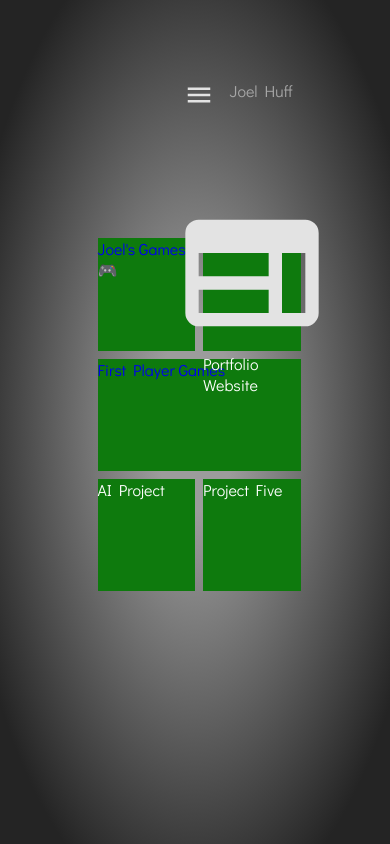
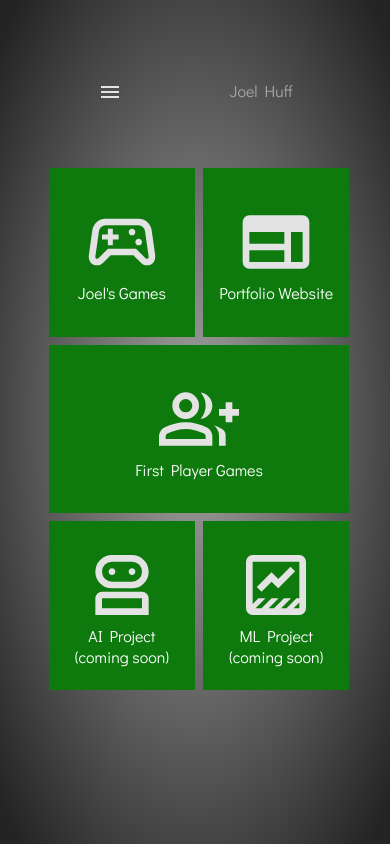
Before and after one commit to joel-huff/Portfolio-Website, a Flask app: page / in a window 390 px wide. Run offline with Flask 3, Linux system fonts and the light colour scheme.

Commit message:
Update breakpoints, div text for portfolio

```diff
--- /dev/null
+++ b/requirements.txt
@@ -0,0 +1,4 @@
+Flask==3.1.3
+flask_wtf==1.2.2
+python-dotenv==1.2.1
+WTForms==3.2.1
--- a/server.py
+++ b/server.py
@@ -7,7 +7,7 @@ from flask_wtf import FlaskForm
 from wtforms import StringField, SubmitField
 from wtforms.fields.simple import TextAreaField
 from wtforms.validators import DataRequired, Email, Length
-from wtforms.widgets.core import TextArea
+
 
 app = Flask(__name__)
 app.config['SECRET_KEY'] = os.getenv('FLASK_KEY')
@@ -60,7 +60,7 @@ def contact():
 
         return render_template('index.html', form=form)
     else:
-        print(form.errors)
+        print("An error has occurred")
 
 
 
--- a/static/script.js
+++ b/static/script.js
@@ -1,8 +1,10 @@
-const openAbout = document.getElementById("open_about");
+const open_about_topbar = document.getElementById("open_about_topbar");
+const open_about_sidebar = document.getElementById("open_about_sidebar");
 const about_modal_container = document.getElementById("about_modal_container");
 const about_close = document.getElementById("about_close");
 
 const openContact = document.getElementById("open_contact");
+const open_contact_sidebar = document.getElementById("open_contact_sidebar")
 const contact_modal_container = document.getElementById("contact_modal_container");
 const contact_close = document.getElementById("contact_close");
 
@@ -12,11 +14,16 @@ const portfolio_close = document.getElementById("portfolio_close");
 
 const openSidebar = document.getElementById("sidebar_button");
 const sidebar_display = document.getElementById("sidebar_menu");
+const closeSidebar = document.getElementById("close_menu");
 
 
 /*Open and closes about section*/
-openAbout.addEventListener("click", () => {
+open_about_topbar.addEventListener("click", () => {
     about_modal_container.classList.add("show");
+})
+open_about_sidebar.addEventListener("click", () => {
+    about_modal_container.classList.add("show");
+    sidebar_display.style.display = "none"
 })
 about_close.addEventListener("click", () => {
     about_modal_container.classList.remove("show");
@@ -26,11 +33,15 @@ about_close.addEventListener("click", () => {
 openContact.addEventListener("click", () => {
     contact_modal_container.classList.add("show");
 })
+open_contact_sidebar.addEventListener("click", () => {
+    contact_modal_container.classList.add("show")
+    sidebar_display.style.display = "none"
+})
 contact_close.addEventListener("click", () => {
     contact_modal_container.classList.remove("show");
 })
 
-/*Open and closes contact */
+/*Open and closes portfolio */
 openPortfolio.addEventListener("click", () => {
     portfolio_modal_container.classList.add("show");
 })
@@ -39,8 +50,9 @@ portfolio_close.addEventListener("click", () => {
 })
 
 // Opens the sidebar
-
 openSidebar.addEventListener("click", () => {
     sidebar_display.style.display = "flex"
-
 })
+closeSidebar.addEventListener("click", () => {
+    sidebar_display.style.display = "none"
+})
--- a/static/style.css
+++ b/static/style.css
@@ -3,48 +3,55 @@
 *{
     font-family: "Didact Gothic", sans-serif;
 }
+header {
+    width: 50vw;
+    margin-top: 5rem;
+    margin-left: 0;
+    margin-right: 0;
+    align-items: start;
+}
+
 body{
     height: 100vh;
     width: 100vw;
     background: radial-gradient(#9c9c9c 15%, #242424 85%) no-repeat;
-    font-size: 16px;
     display: flex;
     flex-direction: column;
     align-items: center;
     padding: 0;
     margin: 0;
 }
-header {
-    grid-row: 1;
-    grid-column: 2;
-    height: auto;
-    width: 50vw;
-    margin-top: 5rem;
-    margin-bottom: 3rem;
-    margin-left: 0;
-    margin-right: 0;
-    align-items: start;
-}
+
 .profile{
     display: flex;
     justify-content: flex-end;
-    margin-bottom: 5rem;
-    gap: 1rem;
+    margin-bottom: 4rem;
 }
-.profile img{
-    height: 30px;
-    width: 30px;
+main div {
+    background-color: #0E7A0D;
+    color: white;
 }
+
+.container {
+    margin: 0;
+    padding: 0;
+    display:grid;
+    gap: 0.5rem;
+}
+
+.back-icon{
+    display: inline-flex;
+}
+
+.back-icon:hover{
+    cursor: pointer;
+}
+
 a {
     text-decoration: none;
 }
-/*a:visited {*/
-/*    color: #0E7A0D;*/
-/*}*/
 
-.profile h1 {
-    font-size: 1rem;
-}
+
 li{
     list-style: none;
     text-decoration: none;
@@ -65,26 +72,11 @@ li a {
 }
 
 
-main div {
-    background-color: #0E7A0D;
-    color: white;
-}
 
-
-.container {
-    margin: 0;
-    padding: 0;
-    height: 40vh;
-    width: 50vw;
-    display:grid;
-    gap: 0.5rem;
-}
 
 .modal-container {
     position:fixed;
     background-color: rgba(0, 0, 0, 0.85);
-    top: 0;
-    left: 0;
     height: 100vh;
     width: 100vw;
     display: flex;
@@ -172,11 +164,47 @@ main div {
     justify-content: flex-start;
     box-shadow: -10px 0 10px rgba(0, 0, 0, 0.1);
     display:none;
+    padding-top: 2rem;
+    gap: 1rem;
+}
+.modal {
+    width: 25%;
+    height: 50%;
+    overflow-y: auto;
+    -ms-overflow-style: none;
+    scrollbar-width:none;
 }
 
-#sidebar-games {
+
+#sidebar_button:hover {
+    cursor: pointer;
+}
+.web-icon{
+    width: 10rem;
+    height: 10rem;
     display: flex;
-    justify-content: flex-end;
+    justify-content: center;
+    align-content: center;
+}
+.open_project{
+    display: flex;
+    flex-direction: column;
+    justify-content: center;
+    align-items: center;
+    text-align: start;
+}
+.open_project:hover{
+    cursor: pointer;
+}
+
+#link-back{
+    display: flex;
+    flex-direction: row;
+    gap: 10rem;
+}
+div p{
+    margin-top: 0;
+    margin-bottom: 0;
 }
 
 /* Extra small devices (phones, 600px and down) */
@@ -184,35 +212,42 @@ main div {
     #divtwo{
         grid-column: span 2;
         grid-row: 2;
-}
+    }
     .container{
         grid-template-columns: 50% 50%;
         grid-template-rows: 33.33% 33.3% 33.33%;
+        font-size: 1rem;
+        height: 60vh;
+        width: 75vw;
     }
 
     .top_menu{
         display: none;
     }
+    .profile{
+        justify-content: space-between;
+    }
+    header{
+        margin-bottom: 0;
+    }
 
+    body {
+        background: radial-gradient(#9c9c9c 5%, #242424 95%) no-repeat;
+    }
+    .web-icon{
+        width: 5rem;
+        height: 5rem;
+    }
+    #contact_display{
+        height: 50vh;
+        width: 75vw;
+    }
+    .modal{
+        height: 85vh;
+        width: 95vw;
+        border-radius: 15px;
+    }
 }
-#sidebar_button:hover {
-    cursor: pointer;
-}
-#web-icon{
-    width: 10rem;
-    height: 10rem;
-    display: flex;
-    justify-content: center;
-    align-content: center;
-}
-#open_portfolio{
-    display: flex;
-    flex-direction: column;
-    justify-content: center;
-    align-items: center;
-    text-align: start;
-}
-
 
 /* Small devices (portrait tablets and large phones, 600px and up) */
 @media only screen and (min-width: 600px) {
--- a/templates/index.html
+++ b/templates/index.html
@@ -15,43 +15,62 @@
             <div class="profile">
                 <img id="sidebar_button" src="/static/images/dropdown.svg" alt="" >
                 <a class="list" href= "https://www.trueachievements.com/gamer/Bort+Sampson-555">Joel Huff</a>
-
             </div>
             <ul id="sidebar_menu">
-                <li class="list" id="open_about">about</li>
+                <li class="back-icon" id="close_menu"><img src="/static/images/back.svg" alt="">ack</li>
+                <li class="list" id="open_about_sidebar">about</li>
+                <li ><a class="list" href="https://github.com/joel-huff" target="_blank">github</a></li>
+                <li><a class="list" href="https://docs.google.com/document/d/1H7-EzyMisMpSrfLRH83Yk_TLU0CnpQsS/edit" target="_blank">resume</a></li>
+                <li class="list" id="open_contact_sidebar">contact</li>
+            </ul>
+            <ul class="top_menu">
+                <li class="list" id="open_about_topbar">about</li>
                 <li ><a class="list" href="https://github.com/joel-huff" target="_blank">github</a></li>
                 <li><a class="list" href="https://docs.google.com/document/d/1H7-EzyMisMpSrfLRH83Yk_TLU0CnpQsS/edit" target="_blank">resume</a></li>
                 <li class="list" id="open_contact">contact</li>
             </ul>
-            <ul class="top_menu">
-                <li class="list">about</li>
-                <li ><a class="list" href="https://github.com/joel-huff" target="_blank">github</a></li>
-                <li><a class="list" href="https://docs.google.com/document/d/1H7-EzyMisMpSrfLRH83Yk_TLU0CnpQsS/edit" target="_blank">resume</a></li>
-                <li class="list">contact</li>
-            </ul>
         </nav>
     </header>
+
     <main class="container">
-        <div id="divOne"><a href = "google.com">Joel's Games 🎮</a></div>
-        <div id="divtwo"><a href="filler.com">First Player Games</a></div>
-        <div id="open_portfolio">
-            <img id="web-icon" src="/static/images/web-icon.svg" alt="">
-            Portfolio Website
+        <div id="divOne" class="open_project">
+            <img class="web-icon" src="/static/images/controller.svg" alt="">
+            <p>Joel's Games</p>
         </div>
-        <div id="divFour">AI Project</div>
-        <div id="divfive">Project Five</div>
+        <div id="divtwo" class="open_project">
+            <img class="web-icon" src="/static/images/group.svg" alt="" >
+            <p>First Player Games</p>
+        </div>
+        <div id="open_portfolio" class="open_project">
+            <img class="web-icon" src="/static/images/web-icon.svg" alt="">
+            <p>Portfolio Website</p>
+        </div>
+        <div id="divFour" class="open_project">
+            <img class="web-icon" src="/static/images/robot.svg" alt="">
+            <p>AI Project</p>
+            <p>(coming soon)</p>
+        </div>
+        <div id="divfive" class="open_project">
+            <img class="web-icon" src="/static/images/data.svg" alt="">
+            <p>ML Project</p>
+            <p>(coming soon)</p>
+        </div>
     </main>
+
     <div class="modal-container" id = "about_modal_container">
         <div class="modal" id="about_display">
-
             <div class="modal_structure">
+                <header>
+                    <h1>about me</h1>
+                </header>
+                <main>
                     <img id="portfolio-img" src="../static/images/portfolio-image.png" alt="">
-                <h1>about me</h1>
                     <p>My interest in developing technology initially started with editing HTML and CSS into my MySpace page, and
                         it expanded while in a high school robotics class where we programmed RaspberryPi Battle Bots. After a few years detour
                         working and managing in healthcare recruiting, I realized my previous tinkering is really my passion.</p>
-                <p>January '25, I graduated with a BS in Computer Science after two years of balancing school and work.
-                    I am excited to assist a team in providing a great experience that focuses on usability, art, and innovation!</p>
+                    <p>January '25, I graduated with a BS in Computer Science after a number of years balancing school and work.
+                        I am excited to assist a team in providing a great experience that focuses on usability, design, and innovation!</p>
+                </main>
 
                 <label>
                     <button class="close_btn_style" id = "about_close">B</button>
@@ -62,44 +81,37 @@
         </div>
     </div>
 
-    <div class="modal-container" id= "contact_modal_container">
+    <div class="modal-container" id = "contact_modal_container">
         <div class="modal" id="contact_display">
-
             <div class="modal_structure">
-                <div class="modal_contact">
-
-                    <div id="contact_content_left">
-                        <h2>General Inquiry</h2>
+                <header>
+                    <h1>contact me</h1>
+                </header>
+                <main>
                     <form action="/contact" method="POST">
                         {{ form.hidden_tag() }}
-                            {{ form.name(size=25) }} <br>
-                            {{ form.email(size=25) }} <br>
-                            {{ form.message() }} <br>
+                        {{ form.name(class="form_input") }} <br>
+                        {{ form.email(class="form_input") }} <br>
+                        {{ form.message(class="form_input", id="message_input") }} <br>
                         {{ form.submit() }}
                     </form>
-                    </div>
-                    <div id="contact_content_right">
-                        <h2>Text or Call!</h2>
-                        <p>(510) 629-9341</p>
-                        <h2>Email!</h2>
-                        <p>joel.huff.sw@gmail.com</p>
+                </main>
                 <label>
                     <button class="close_btn_style" id = "contact_close">B</button>
                     back
                 </label>
             </div>
-                </div>
 
-
-            </div>
         </div>
     </div>
 
     <div class="modal-container" id = "portfolio_modal_container">
         <div class="modal" id="portfolio_display">
-
             <div class="modal_structure">
+                <header>
                     <h1>Portfolio Site</h1>
+                </header>
+                <main>
                     <h2>Front-End</h2>
                     <p>I wanted to design something that felt familiar and interactive. After a number of ideas, I landed on
                         mimicking the Xbox 360 dashboard's tile style GUI due to its a simple way to showcase games and ads with
@@ -109,6 +121,8 @@
                     <h2>Technologies</h2>
                     <p>While building the website, I utilized Flask for the server and routing, Jinja to create templates for the modals,
                     WTForms, email.message & google's gmail api for email inquiry</p>
+                </main>
+                <div id="link-back">
                     <a href="https://github.com/joel-huff/html_flask">github</a>
                     <label>
                         <button class="close_btn_style" id = "portfolio_close">B</button>
@@ -117,10 +131,9 @@
                 </div>
 
             </div>
+
+        </div>
     </div>
     <script src="/static/script.js" charset="UTF-8"></script>
 </body>
-
-<footer>
-</footer>
 </html>
```
Also changed, not shown: other parts of static/style.css (+80 -47 lines), templates/project-modal.html (added, +21 -0 lines), static/images/controller.svg (added), static/images/data.svg (added), static/images/group.svg (added), static/images/robot.svg (added). Lines whose indentation alone changed are shown as unchanged.
